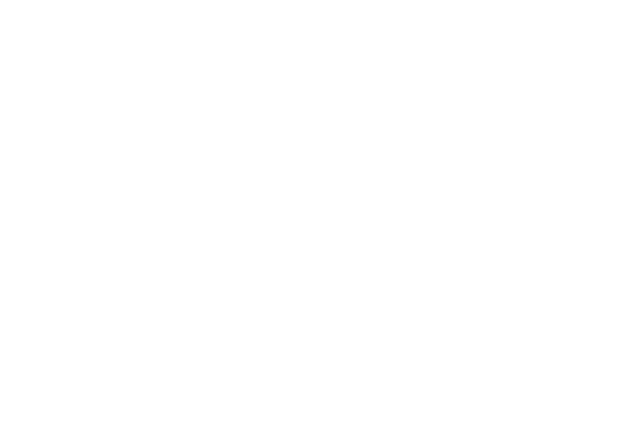
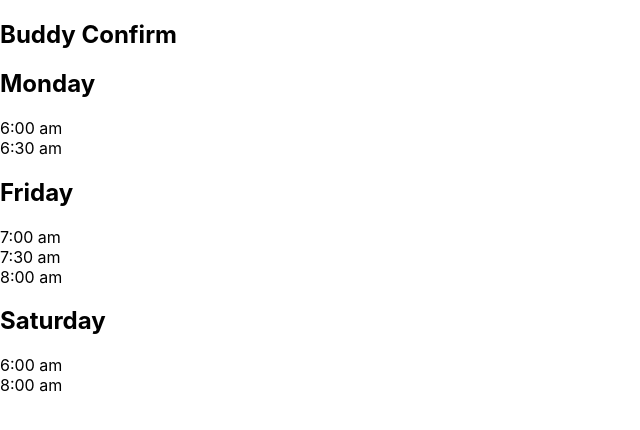
Before and after one commit to lbw-flextogether/frontend, a React (Create React App) app in the folder onboarding/: page /confirm in a window 1280 px wide. Shown: the top 430 px of the page, without its empty margins (0-640 px from the left). Built offline with nearby package versions, Linux system fonts and the light colour scheme.

Commit message:
Started Buddy onboarding portion

```diff
--- a/onboarding/src/App.js
+++ b/onboarding/src/App.js
@@ -6,9 +6,10 @@ import Welcome from './components/Welcome';
 import Start from './components/Start';
 import Info from './components/Info';
 import Time from './components/Time';
-import BuddyInfo from './components/BuddyInfo';
+import BuddyInfo from './components/Buddy/BuddyInfo';
 import Complete from './components/Complete';
-import BuddyVerify from './components/BuddyVerify'
+import BuddyVerify from './components/Buddy/BuddyVerify'
+import BuddyConfirm from './components/Buddy/BuddyConfirm'
 
 class App extends React.Component {
   render() {
@@ -22,6 +23,7 @@ class App extends React.Component {
         <Route path="/buddyinfo" component={BuddyInfo} />
         <Route path="/complete" component={Complete} />
         <Route path="/verify" component={BuddyVerify} />
+        <Route path="/confirm" component={BuddyConfirm} />
         </>
       </Router>
     );
--- /dev/null
+++ b/onboarding/src/components/Buddy/BuddyConfirm.js
@@ -0,0 +1,40 @@
+import React from 'react';
+
+class BuddyConfirm extends React.Component {
+    constructor() {
+        super();
+        this.state = {
+            "availability": [
+                {
+                  "day": "Monday",
+                  "time_slots": ["6:00 am", "6:30 am"]
+                },
+                {
+                  "day": "Friday",
+                  "time_slots": ["7:00 am", "7:30 am", "8:00 am"]
+                },
+                {
+                  "day": "Saturday",
+                  "time_slots": ["6:00 am", "8:00 am"]
+                }
+              ]
+        }
+    }
+    render() {
+        return (
+            <>
+            <h2>Buddy Confirm</h2>
+            {this.state.availability.map(day => (
+                <>
+                <h2>{day.day}</h2>
+                <div>
+                    {day.time_slots.map(slot => <div>{slot}</div>)}
+                </div>
+                </>
+            ))}
+            </>
+        );
+    }
+}
+
+export default BuddyConfirm;
--- a/onboarding/src/components/BuddyVerify.js
+++ b/onboarding/src/components/Buddy/BuddyVerify.js
@@ -32,7 +32,7 @@ class BuddyVerify extends React.Component {
 
     handleNext = e => {
         e.preventDefault();
-        this.props.history.push('/time')
+        this.props.history.push('/confirm')
     }
 
     render() {
```
Also changed, not shown: onboarding/src/components/Buddy/BuddyInfo.js (renamed from onboarding/src/components/BuddyInfo.js), onboarding/src/components/Buddy/Slot.js (added).
